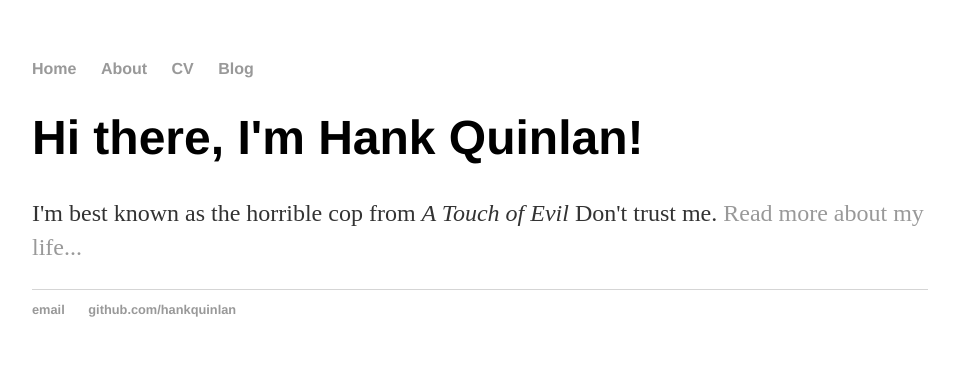
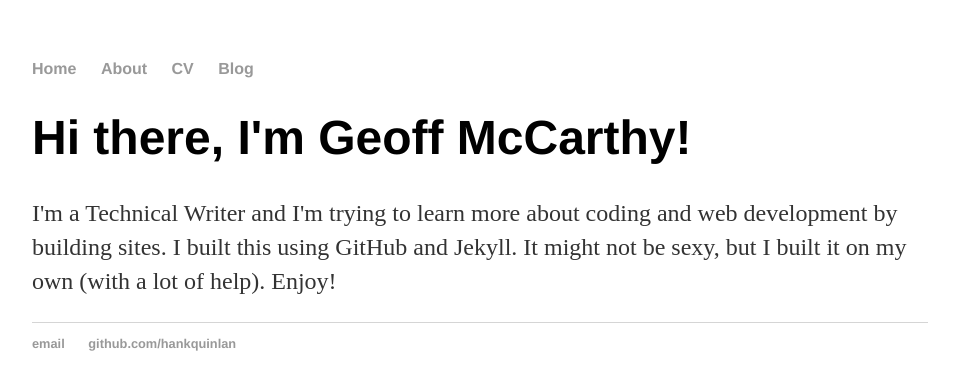
Before and after one commit to materurbium/github.io, a Jekyll site: the page index.html, which Jekyll copies as it is, in a window 1280 px wide. Shown: the top 390 px of the page, without its empty margins (160-1115 px from the left). Built offline with Jekyll 4.4.1, drawn with Linux system fonts in a browser that asks for light colours.

Commit message:
Update index.html

```diff
--- a/index.html
+++ b/index.html
@@ -1,7 +1,7 @@
 <!DOCTYPE html>
 <html>
 	<head>
-		<title>Hank Quinlan, Horrible Cop</title>
+		<title>Geoff McCarthy, Technical Writer</title>
 		<!-- link to main stylesheet -->
 		<link rel="stylesheet" type="text/css" href="/css/main.css">
 	</head>
@@ -16,8 +16,8 @@
 		</nav>
 		<div class="container">
     		<div class="blurb">
-        		<h1>Hi there, I'm Hank Quinlan!</h1>
-				<p>I'm best known as the horrible cop from <em>A Touch of Evil</em> Don't trust me. <a href="/about">Read more about my life...</a></p>
+        		<h1>Hi there, I'm Geoff McCarthy!</h1>
+				<p>I'm a Technical Writer and I'm trying to learn more about coding and web development by building sites. I built this using GitHub and Jekyll. It might not be sexy, but I built it on my own (with a lot of help). Enjoy!</p>
     		</div><!-- /.blurb -->
 		</div><!-- /.container -->
 		<footer>
```
